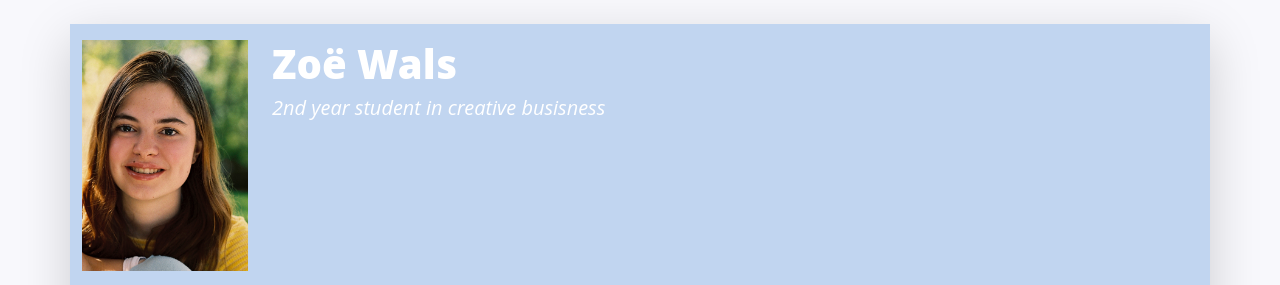
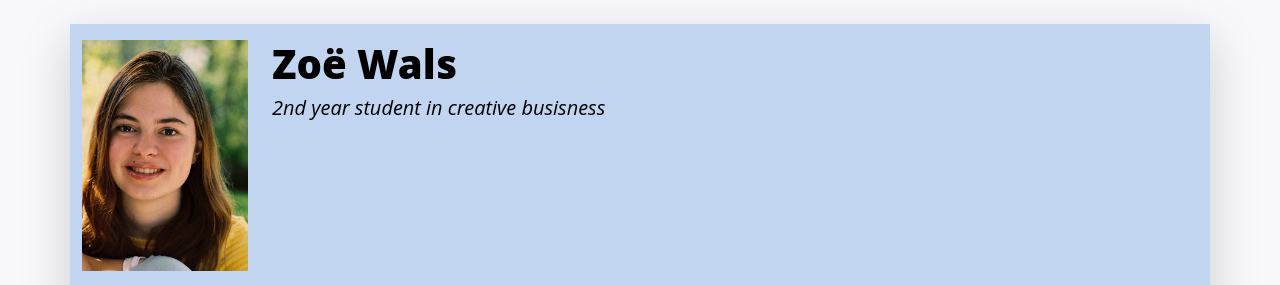
Before and after one commit to Zozoef/CV, a plain HTML site: page index.html in a window 1280 px wide. Shown: the top 285 px of the page. Drawn offline with nearby package versions, Linux system fonts and the light colour scheme; files whose address does not match are found by name.

Commit message:
custom css

```diff
--- a/css/styles.css
+++ b/css/styles.css
@@ -49,3 +49,7 @@ body {
 	height: 1em;
 	flex-basis: 1.4em;
 }
+
+.colorblack {
+	color: BLACK;
+}
--- a/index.html
+++ b/index.html
@@ -54,8 +54,8 @@
           A container to wrap around your name and tagline. Full-width at small size, then columns of increasing size.
         -->
         <div class="col-12 col-sm-8 col-md-9 col-lg-10 my-3 header-content">
-          <h1 class="fw-bolder"><strong>Zoë Wals </strong></h1>
-          <h5 class="fst-italic tagline">2nd year student in creative busisness&nbsp;</h5>
+          <h1 class="fw-bolder colorblack"><strong>Zoë Wals </strong></h1>
+          <h5 class="fst-italic colorblack tagline">2nd year student in creative busisness&nbsp;</h5>
         </div>
       </header>
 
```
